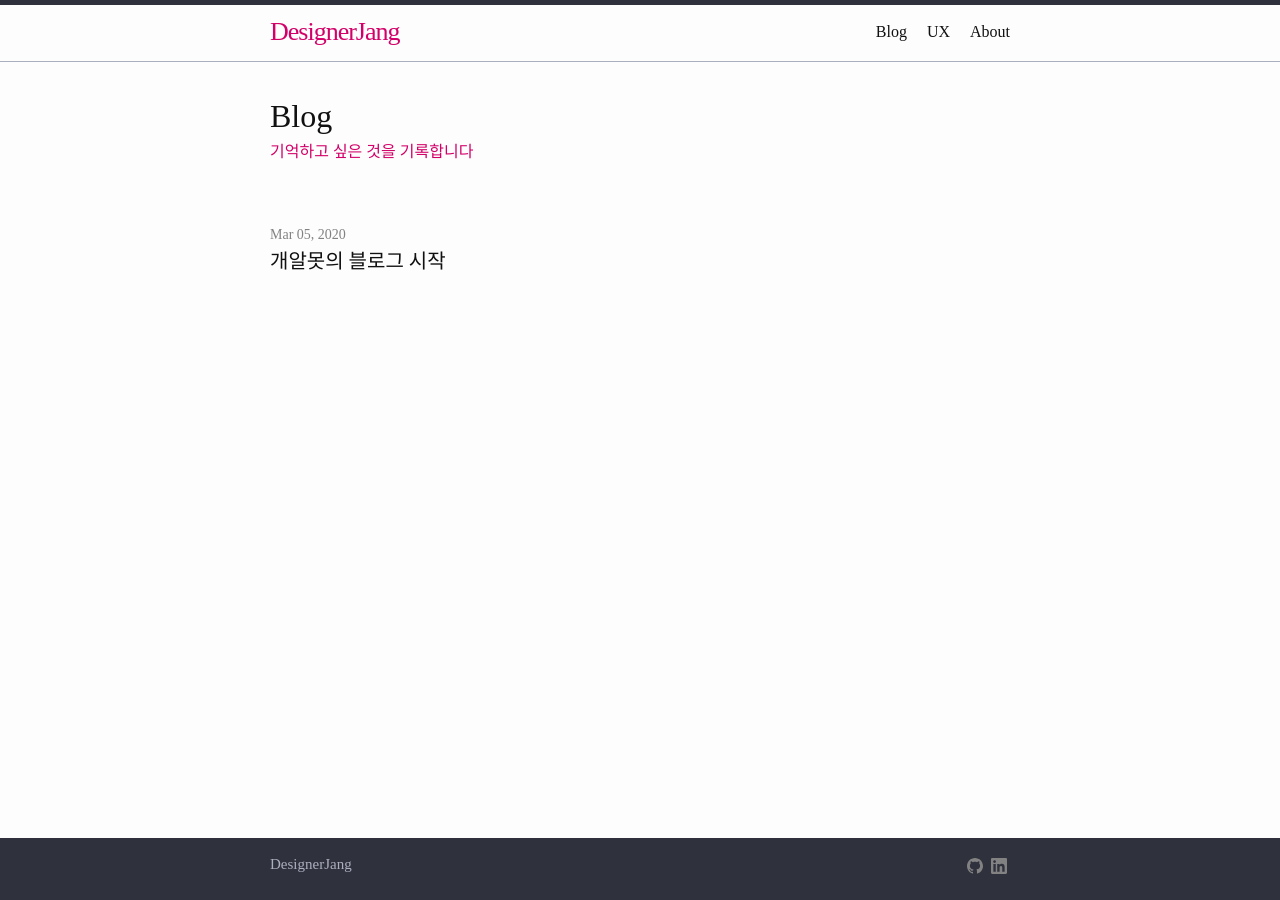
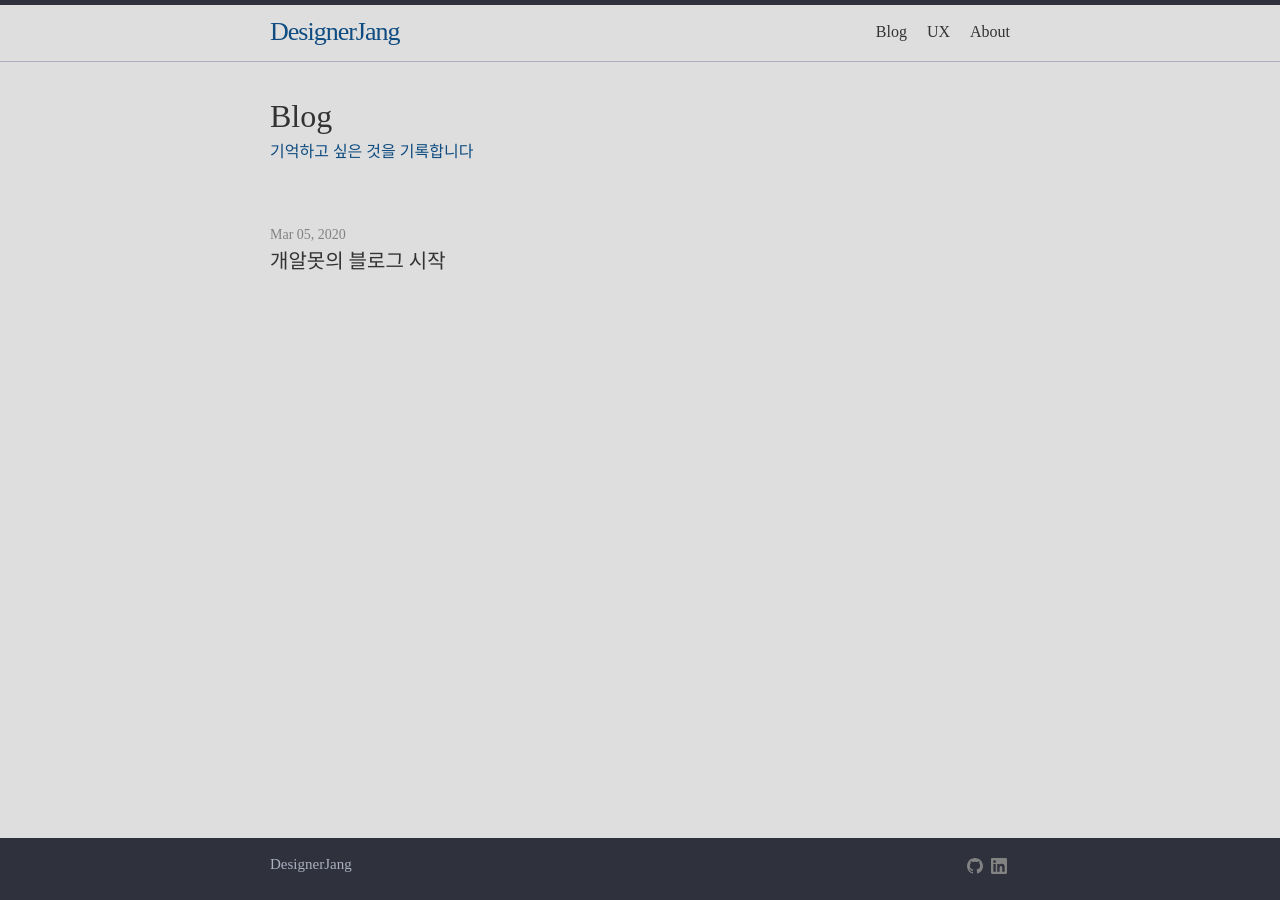
Before and after one commit to DesignerJJang/DesignerJJang.github.io, a Jekyll site: the page built from category/Blog.md, in a window 1280 px wide. Built offline with Jekyll 4.4.1, drawn with Linux system fonts in a browser that asks for light colours; some web fonts are replaced.

Commit message:
textcolor

```diff
--- a/_sass/minima/skins/classic.scss
+++ b/_sass/minima/skins/classic.scss
@@ -4,14 +4,14 @@ $brand-color:           #828282 !default;
 $brand-color-light:     lighten($brand-color, 40%) !default;
 $brand-color-dark:      darken($brand-color, 25%) !default;
 
-$brand-key-color:       #d20068 !default;
+$brand-key-color:       #0F4C81 !default;
 $brand-key-color-light: lighten($brand-key-color, 30%) !default;
 $brand-key-bg-color:    #2f313d !default;
 $brand-key-bg-color-light: lighten($brand-key-bg-color, 50%) !default;
 
 
-$text-color:            #111 !default;
-$background-color:      #fdfdfd !default;
+$text-color:            #333333 !default;
+$background-color:      #dedede !default;
 $code-background-color: #eef !default;
 
 $link-base-color:       #013ADF !default;
```
